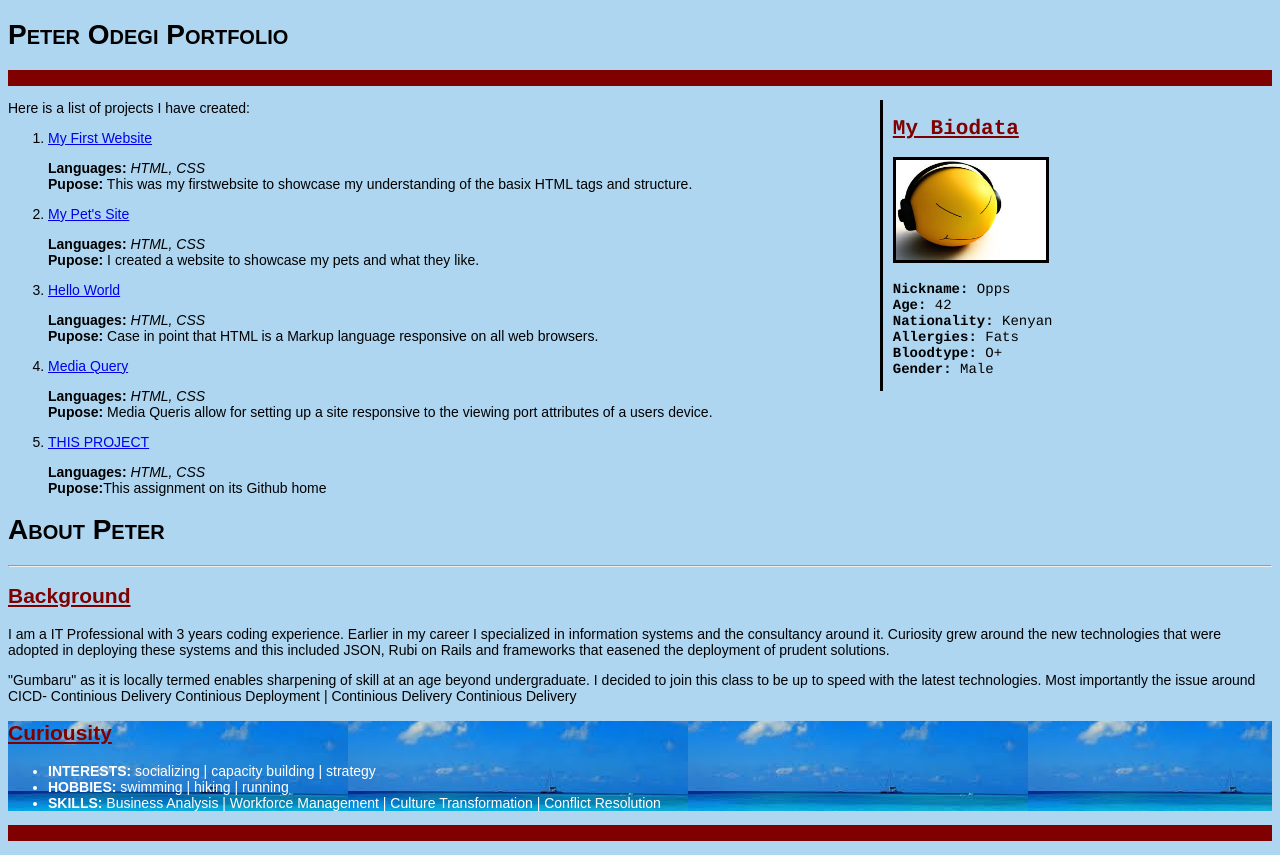
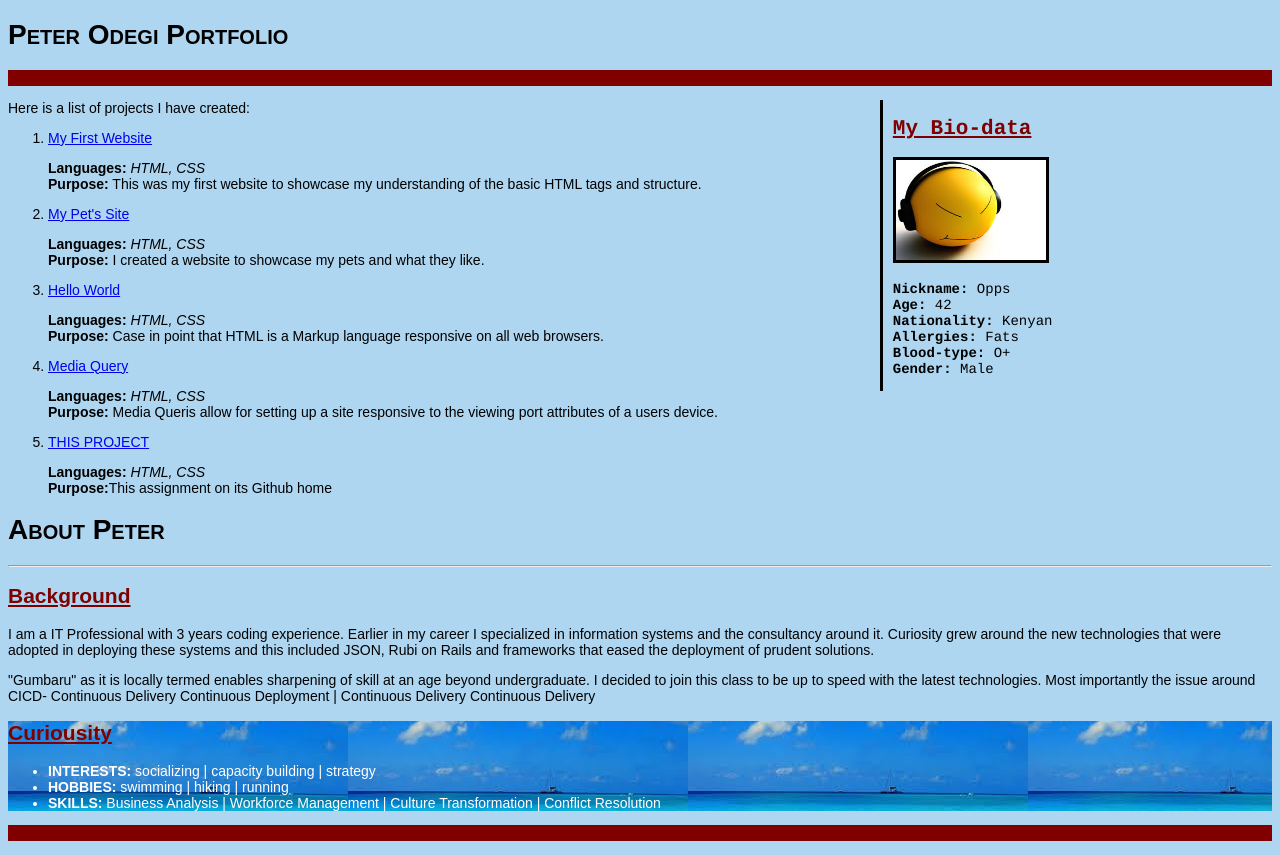
Before and after one commit to popiyo/myportfolio, a plain HTML site: page index.html in a window 1280 px wide. Drawn offline with Linux system fonts and the light colour scheme.

Commit message:
spell checking done

```diff
--- a/index.html
+++ b/index.html
@@ -21,14 +21,14 @@
 
   <div class="biodata">
 
-      <h2>My Biodata</h2>
+      <h2>My Bio-data</h2>
       <img src="images/opps_1.jpg" alt="Peter Odegi Image">
       <p>
         <span>Nickname:</span> Opps </br>
         <span>Age:</span> 42</br>
         <span>Nationality:</span> Kenyan</br>
         <span>Allergies:</span> Fats</br>
-        <span>Bloodtype:</span> O+</br>
+        <span>Blood-type:</span> O+</br>
         <span>Gender:</span> Male</br>
       </p>
     </div>
@@ -40,31 +40,31 @@
         <li><a href="https://popiyo.github.io/my-first-web-site/">My First Website</a></li>
         <div class="explanation">
           <p><strong>Languages:</strong> <em>HTML, CSS</em>
-          <br><strong>Pupose:</strong> This was my firstwebsite to showcase my understanding of the basix HTML tags and structure.</p>
+          <br><strong>Purpose:</strong> This was my first website to showcase my understanding of the basic HTML tags and structure.</p>
         </div>
 
         <li><a href="https://github.com/popiyo/pet-site">My Pet's Site</a></li>
         <div class="explanation">
             <p><strong>Languages:</strong> <em>HTML, CSS</em>
-            <br><strong>Pupose:</strong> I created a website to showcase my pets and what they like.</p>
+            <br><strong>Purpose:</strong> I created a website to showcase my pets and what they like.</p>
         </div>
 
         <li><a href="https://github.com/popiyo/hello-world">Hello World</a></li>
         <div class="explanation">
             <p><strong>Languages:</strong> <em>HTML, CSS</em>
-            <br><strong>Pupose:</strong> Case in point that HTML is a Markup language responsive on all web browsers.
+            <br><strong>Purpose:</strong> Case in point that HTML is a Markup language responsive on all web browsers.
         </div>
 
         <li><a href="https://github.com/popiyo/media_query">Media Query</a></li>
         <div class="explanation">
           <p><strong>Languages:</strong> <em>HTML, CSS</em>
-          <br><strong>Pupose:</strong> Media Queris allow for setting up a site responsive to the viewing port attributes of a users device.</p>
+          <br><strong>Purpose:</strong> Media Queris allow for setting up a site responsive to the viewing port attributes of a users device.</p>
         </div>
 
         <li><a href="https://github.com/popiyo/myportfolio">THIS PROJECT</a></li>
         <div class="explanation">
           <p><strong>Languages:</strong> <em>HTML, CSS</em>
-          <br><strong>Pupose:</strong>This assignment on its Github home</p>
+          <br><strong>Purpose:</strong>This assignment on its Github home</p>
         </div>
 
       </ol>
@@ -78,14 +78,14 @@
           <span class="second_sentence">Earlier in my career I specialized in information systems
             and the consultancy around it.</span>
           Curiosity grew around the new technologies that were adopted in deploying these systems and this included
-          JSON, Rubi on Rails and frameworks that easened the deployment of prudent solutions.
+          JSON, Rubi on Rails and frameworks that eased the deployment of prudent solutions.
       </p>
 
       <p>
         "Gumbaru" as it is locally termed enables sharpening of skill at an age beyond undergraduate.
         <span class="second_sentence">I decided to join this class to be up to speed with the latest technologies.
           Most importantly the issue</span>
-        around CICD- Continious Delivery Continious Deployment | Continious Delivery Continious Delivery
+        around CICD- Continuous Delivery Continuous Deployment | Continuous Delivery Continuous Delivery
       </p>
 
         <!--my curiosity -->
```
